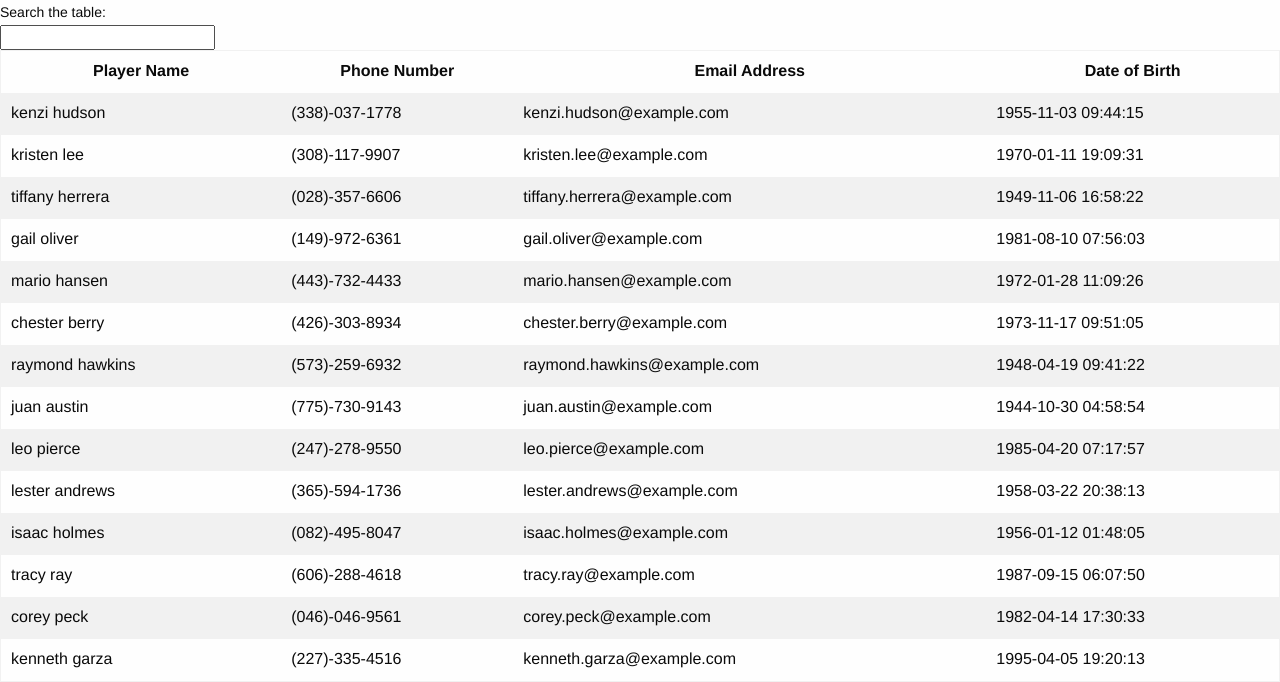
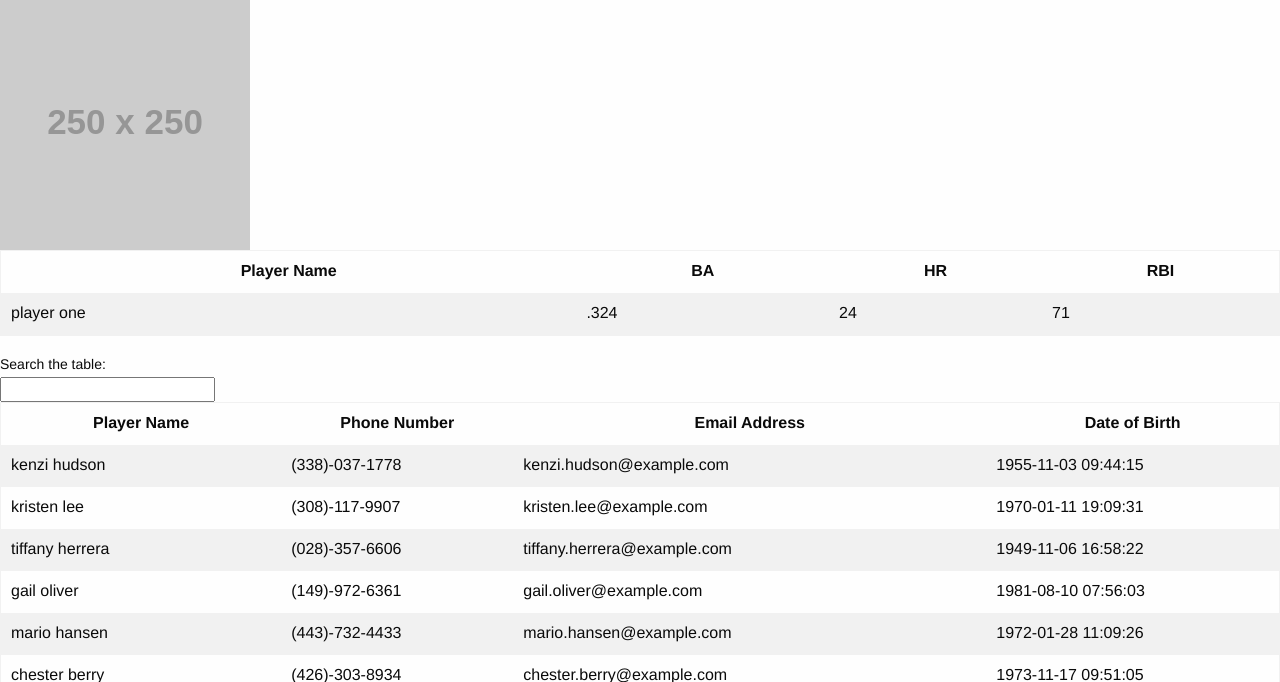
Before and after one commit to tnez/roster, a Flask app: page / in a window 1280 px wide. Shown: the top 682 px of the page. Run offline with Flask 2, Linux system fonts and the light colour scheme; grey boxes labelled with a size stand in for pictures from a placeholder-image service; some libraries are stand-ins or nearby versions.

Commit message:
Add a player section to display current player info.

```diff
--- a/static/js/main.js
+++ b/static/js/main.js
@@ -1,4 +1,15 @@
 angular.module('roster', [])
+
+  /* Handle the concerns of the bio section */
+  .controller('bioCtrl', function($scope, playersService) {
+    $scope.currentPlayer = {
+      name: "player one",
+      photo: "https://placehold.it/250x250",
+      battingAvg: ".324",
+      hr: 24,
+      rbi: 71
+    }
+  })
 
   /* Handle the concerns of the player table */
   .controller('tableCtrl', function($scope, playersService) {
@@ -9,9 +20,7 @@ angular.module('roster', [])
       function(err) { console.error(err); });
   })
 
-  /* Handle data layer for players - in this case this service is
-  extremely minimal, simply returning promises for any endpoints, but
-  I still like to keep the controller decoupled from the actual API */
+  /* Manage player data */
   .service('playersService', function($http) {
 
     /* Return a promise that resolves with player data */
--- a/templates/index.html
+++ b/templates/index.html
@@ -8,6 +8,23 @@
     <link rel="stylesheet" href="https://cdn.jsdelivr.net/foundation/6.2.3/foundation.min.css" />
   </head>
   <body ng-app="roster">
+    <section class="bio" ng-controller="bioCtrl">
+      <img src={{currentPlayer.photo}}>
+      <table>
+        <tr>
+          <th>Player Name</th>
+          <th>BA</th>
+          <th>HR</th>
+          <th>RBI</th>
+        </tr>
+        <tr>
+          <td>{{currentPlayer.name}}</td>
+          <td>{{currentPlayer.battingAvg}}</td>
+          <td>{{currentPlayer.hr}}</td>
+          <td>{{currentPlayer.rbi}}</td>
+        </tr>
+      </table>
+    </section>
     <label for="search">Search the table: </label>
     <input id="search" ng-model="searchTerm">
     <table ng-controller="tableCtrl">
```
